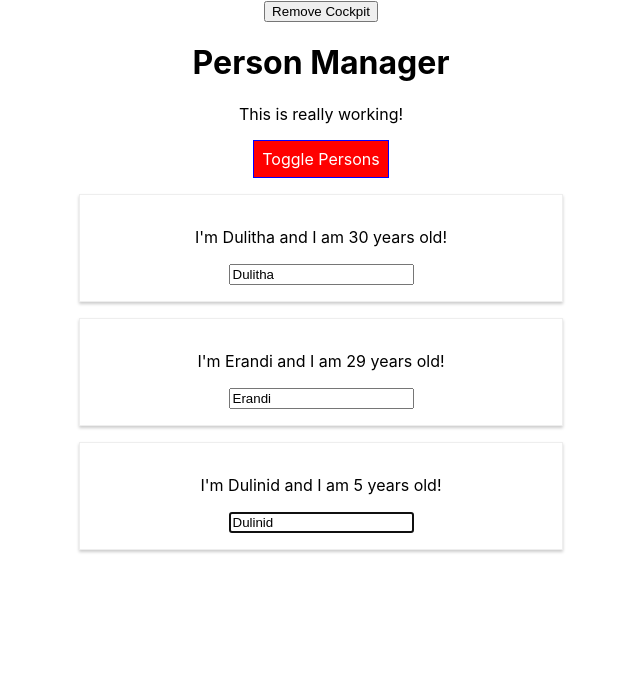
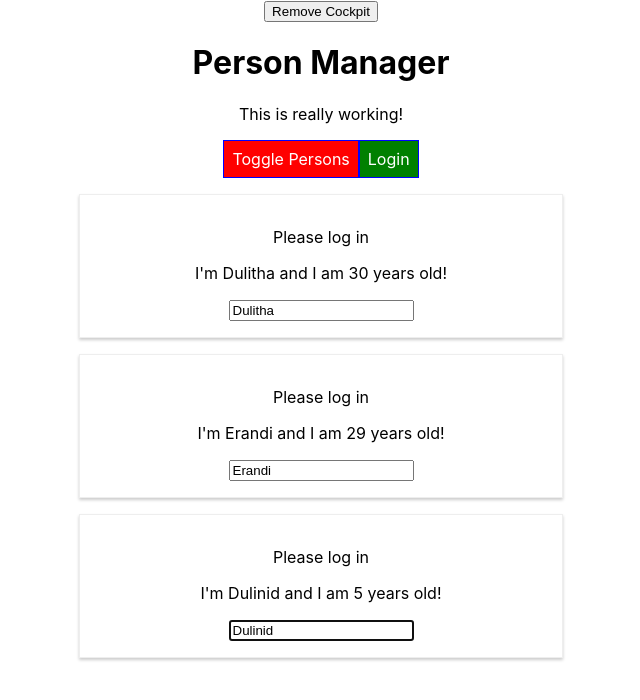
Before and after one commit to dulitharuvin/react-completeguide, a React (Create React App) app: page / in a window 1280 px wide. Shown: the top 700 px of the page, without its empty margins (319-959 px from the left). Built offline with nearby package versions, Linux system fonts and the light colour scheme.

Commit message:
prop chainging

```diff
--- a/src/components/Cockpit/Cockpit.js
+++ b/src/components/Cockpit/Cockpit.js
@@ -45,6 +45,7 @@
       <button ref={toggleBtnRef} className={btnClass} onClick={props.clicked}>
         Toggle Persons
       </button>
+      <button onClick={props.login}>Login</button>
     </div>
   );
 }
--- a/src/components/Persons/Person/Person.js
+++ b/src/components/Persons/Person/Person.js
@@ -7,7 +7,7 @@
 
 class Person extends Component {
 
-    constructor(props){
+    constructor(props) {
         super(props)
         this.inputElementRef = React.createRef();
     }
@@ -21,6 +21,7 @@
         console.log('[Person.js] rendering...');
         return (
             <Aux>
+                {this.props.isAuth ? <p>authenticated!</p> : <p>Please log in</p>}
                 <p key="i1" onClick={this.props.click} > I'm {this.props.name} and I am {this.props.age} years old!</p>
                 <p key="i2"> {this.props.children}</p >
                 <input
--- a/src/components/Persons/Persons.js
+++ b/src/components/Persons/Persons.js
@@ -41,12 +41,15 @@
     render() {
         console.log('[Persons.js] rendering...');
         return this.props.persons.map((person, index) => {
-            return (<Person
-                click={() => this.props.clicked(index)}
-                name={person.name}
-                age={person.age}
-                key={person.id}
-                changed={(event) => this.props.changed(event, person.id)} />
+            return (
+                <Person
+                    click={() => this.props.clicked(index)}
+                    name={person.name}
+                    age={person.age}
+                    key={person.id}
+                    changed={(event) => this.props.changed(event, person.id)}
+                    isAuth={this.props.isAuthenticated}
+                />
             );
         });
     }
--- a/src/containers/App.js
+++ b/src/containers/App.js
@@ -21,7 +21,8 @@
     otherState: "some other value",
     showPersons: false,
     showCockpit: true,
-    changeCounter: 0
+    changeCounter: 0,
+    authenticated: false
   };
 
   static getDerivedStateFromProps(props, state) {
@@ -31,17 +32,17 @@
 
   componentDidMount() {
     console.log('[App.js] componentDidMount');
-  }
+  };
 
   shouldComponentUpdate() {
     console.log('[App.js] shouldComponentUpdate');
     return true;
-  }
+  };
 
   componentDidUpdate() {
     console.log('[App.js] componentDidUpdate');
 
-  }
+  };
 
   nameChangedHandler = (event, id) => {
     const personIndex = this.state.persons.findIndex(p => {
@@ -64,12 +65,16 @@
         changeCounter: prevState.changeCounter + 1
       };
     });
-  }
+  };
 
   togglePersonsHandler = () => {
     const doesShow = this.state.showPersons;
     this.setState({ showPersons: !doesShow });
-  }
+  };
+
+  loginHandler = () => {
+    this.setState({ authenticated: true });
+  };
 
   deletePersonHandler = (personIndex) => {
     //const persons = this.state.persons.slice(); splice without argument will coppy the whole array, create a new one and assign it to this const persons
@@ -83,9 +88,13 @@
     let persons = null;
 
     if (this.state.showPersons) {
-      persons = <Persons persons={this.state.persons}
-        clicked={this.deletePersonHandler}
-        changed={this.nameChangedHandler} />;
+      persons = (
+        <Persons persons={this.state.persons}
+          clicked={this.deletePersonHandler}
+          changed={this.nameChangedHandler}
+          isAuthenticated={this.state.authenticated}
+        />
+      );
     }
 
     return (
@@ -101,7 +110,8 @@
             title={this.props.appTitle}
             showPersons={this.state.showPersons}
             personsLength={this.state.persons.length}
-            clicked={this.togglePersonsHandler} />
+            clicked={this.togglePersonsHandler}
+            login={this.loginHandler} />
         ) : null}
         {persons}
       </Aux>
```
